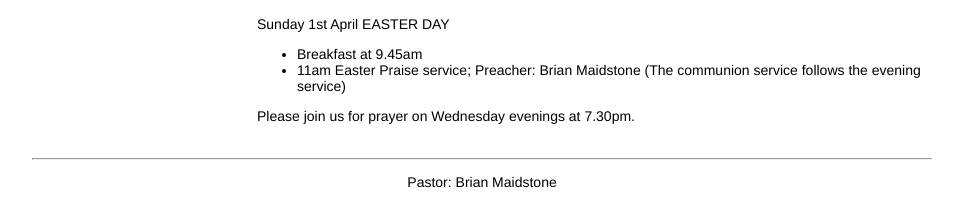
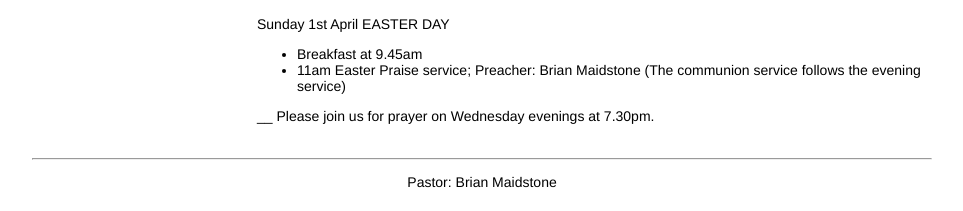
Before and after one commit to pandastreet/dorkingbaptistchapel.org.uk, a Jekyll site: the page built from events.md, in a window 1280 px wide. Shown: the part 1420-1631 px from the top of the page, without its empty margins (158-1121 px from the left). Built offline with Jekyll 4.4.1, drawn with Linux system fonts in a browser that asks for light colours; our own code applies the rules of GitHub Pages for plain Markdown files.

```diff
--- a/events.md
+++ b/events.md
@@ -4,7 +4,7 @@ layout: default
 
 ## Next Events
 
-### ** JANUARY 2018 **
+### ** JANUARY 2018 ** ###
 
 Sun 7th January;  Preachers:
 - 11am: Brian Maidstone
@@ -28,7 +28,7 @@ Sun 28th January; Preachers:
 
 Tues 30th January;  Men's Bible Study at 8pm
 
-### ** FEBRUARY 2018 **
+### ** FEBRUARY 2018 ** ###
 
 Sun 4th February;  Preacher:
 - 11am: Brian Maidstone
@@ -48,7 +48,7 @@ Wed 21st February; Members Meeting at 7.30pm
 
 Sun 25th February; Grace Baptist Mission Sunday with Daryl Jones
 
-### ** MARCH 2018 **
+### ** MARCH 2018 ** ###
 
 Sun 4th March; Preacher:
 - 11am: Brian Maidstone
@@ -70,12 +70,12 @@ Wed 28th March; Easter visit to Lyons Court   (time tbc)
 
 Fri 30th March; Good Friday Service at 10am
 
-### ** APRIL 2018 **
+### ** APRIL 2018 ** ###
 
 Sunday 1st April  EASTER DAY
 - Breakfast at 9.45am
 - 11am Easter Praise service; Preacher: Brian Maidstone
 (The communion service follows the evening service)
 
-
+__
 Please join us for prayer on Wednesday evenings at 7.30pm.
```
